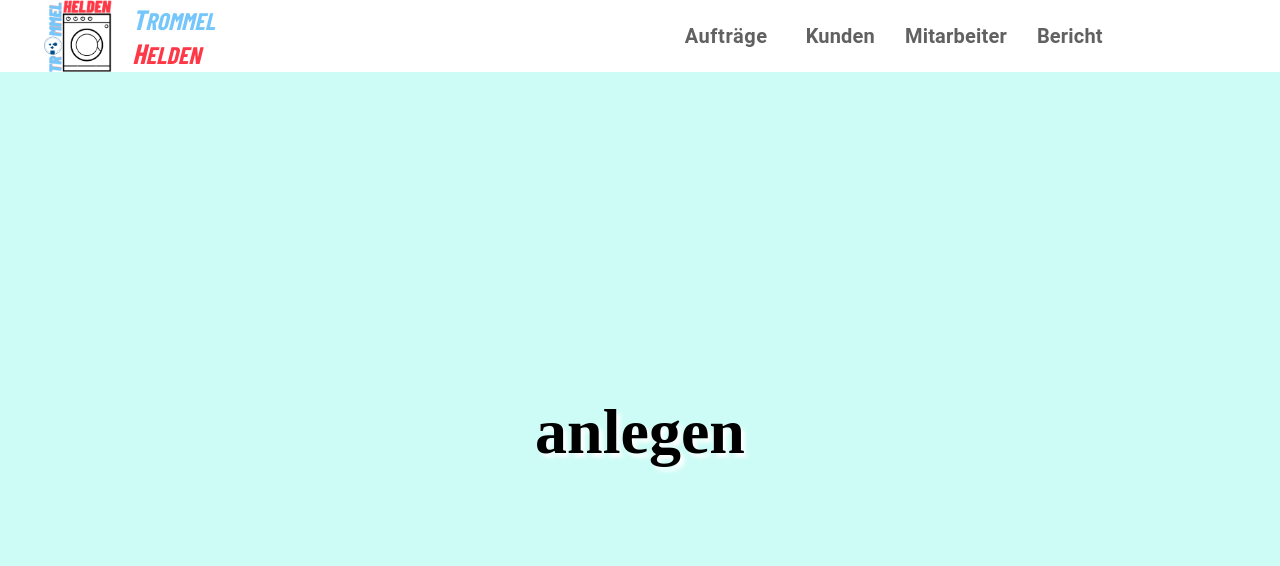
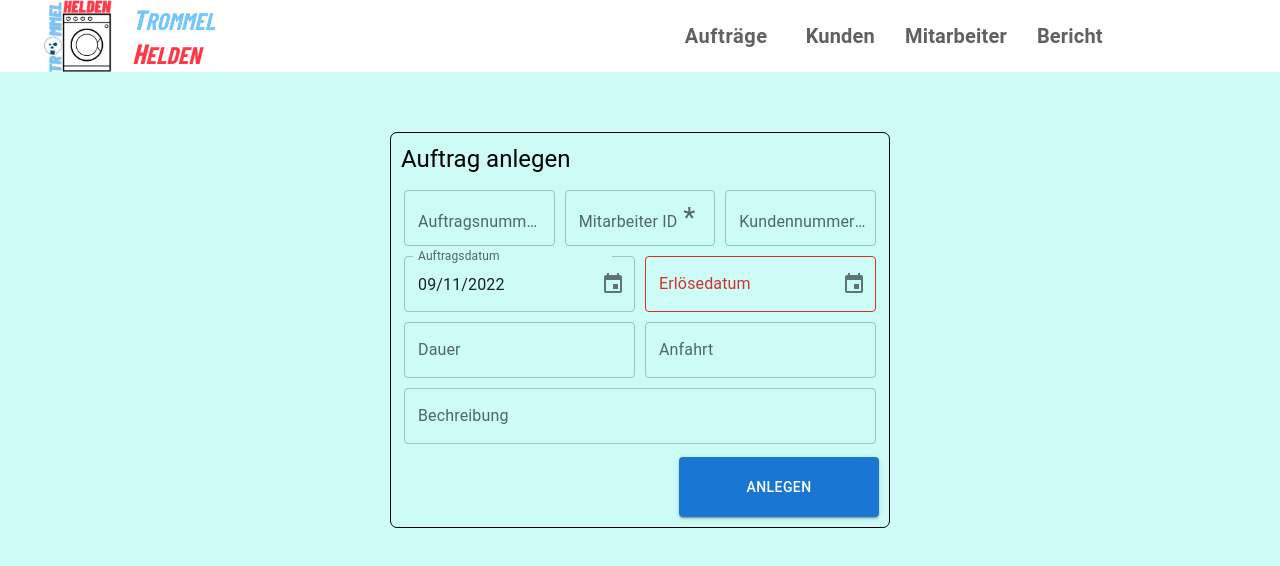
Before and after one commit to EliSa-GH/ps-trommelhelden, a React (Create React App) app in the folder development/app/client/: page /anlegen in a window 1280 px wide. Shown: the top 566 px of the page. Built offline with nearby package versions, Linux system fonts and the light colour scheme.

Commit message:
form in page implement

```diff
--- a/development/app/client/src/components/Progress/Progress.jsx
+++ b/development/app/client/src/components/Progress/Progress.jsx
@@ -1,5 +1,5 @@
 import React from "react";
-import { Box, CircularProgress, Typography } from "@mui/material";
+import { Box, CircularProgress } from "@mui/material";
 
 const Progress = () => {
   return (
--- a/development/app/client/src/components/Table/Table.jsx
+++ b/development/app/client/src/components/Table/Table.jsx
@@ -9,6 +9,7 @@ const Table = ({
   rowID,
   setSelectedAuftraege,
   setKunNr,
+  setMitID,
 }) => {
   const columns = tableHeadings.map((heading) => {
     if (heading === "Beschreibung") {
--- a/development/app/client/src/components/pages/Auftraege/Auftraege.jsx
+++ b/development/app/client/src/components/pages/Auftraege/Auftraege.jsx
@@ -2,11 +2,20 @@ import React, { useState } from "react";
 
 import { useDispatch, useSelector } from "react-redux";
 import Table from "../../Table/Table";
-import { TextField, Box, Button } from "@mui/material";
+import {
+  TextField,
+  Box,
+  Button,
+  Dialog,
+  DialogActions,
+  DialogContent,
+  DialogTitle,
+} from "@mui/material";
 
 import { useNavigate } from "react-router-dom";
 import { getNewAuftraege, deleteAuftrag } from "../../../actions/auftraege";
 import Progress from "../../Progress/Progress";
+import AuftragForm from "./AuftragForm/AuftragForm";
 
 const Auftraege = () => {
   const [selectedAuftraege, setSelectedAuftraege] = useState([
@@ -22,6 +31,7 @@ const Auftraege = () => {
     },
   ]);
   const [MitID, setMitID] = useState("");
+  const [open, setOpen] = useState(false);
 
   const dispatch = useDispatch();
   const navigate = useNavigate();
@@ -30,12 +40,21 @@ const Auftraege = () => {
     return Object.keys(data[0]);
   };
 
+  const handleClickOpen = () => {
+    setOpen(true);
+    console.log(selectedAuftraege);
+  };
+  const handleClose = () => {
+    setOpen(false);
+  };
   const handleDelete = () => {
     dispatch(deleteAuftrag(selectedAuftraege.map((auftrag) => auftrag.Aufnr)));
     navigate(0);
   };
 
-  const handleEdit = () => {};
+  const handleEdit = () => {
+    handleClickOpen();
+  };
 
   const auftraege = useSelector((state) => state.auftraege);
 
@@ -79,7 +98,7 @@ const Auftraege = () => {
             marginRight={12}
           >
             <Button
-              {...(selectedAuftraege.length > 1
+              {...(selectedAuftraege.length !== 1
                 ? { disabled: true }
                 : { disabled: false })}
               sx={{ height: "60px", width: "200px", marginRight: "10px" }}
@@ -99,6 +118,33 @@ const Auftraege = () => {
       ) : (
         <Progress />
       )}
+      <Dialog open={open} onClose={handleClose}>
+        <DialogTitle>Edit</DialogTitle>
+        <DialogContent>
+          <AuftragForm
+            selectedAuftraege={selectedAuftraege}
+            setSelectedAuftraege={setSelectedAuftraege}
+          />
+        </DialogContent>
+        <DialogActions>
+          <Box display="flex" justifyContent="flex-end">
+            <Button
+              onClick={() => console.log(selectedAuftraege)}
+              variant="contained"
+              sx={{ margin: "5px" }}
+            >
+              Confirm
+            </Button>
+            <Button
+              onClick={handleClose}
+              variant="contained"
+              sx={{ margin: "5px" }}
+            >
+              Cancel
+            </Button>
+          </Box>
+        </DialogActions>
+      </Dialog>
     </Box>
   );
 };
--- a/development/app/client/src/components/pages/Auftraege/AuftragForm/AuftragForm.jsx
+++ b/development/app/client/src/components/pages/Auftraege/AuftragForm/AuftragForm.jsx
@@ -1,44 +1,34 @@
 import React, { useState } from "react";
-import {
-  TextField,
-  Button,
-  Box,
-  Dialog,
-  DialogActions,
-  DialogContent,
-  DialogTitle,
-} from "@mui/material";
+import { TextField, Button, Box } from "@mui/material";
 import dayjs from "dayjs";
 import { AdapterDayjs } from "@mui/x-date-pickers/AdapterDayjs";
 import { DesktopDatePicker, LocalizationProvider } from "@mui/x-date-pickers";
 
-const AuftragForm = ({
-  selectedAuftraege,
-  setSelectedAuftraege,
-  open,
-  setOpen,
-}) => {
+const AuftragForm = ({ selectedAuftraege, setSelectedAuftraege }) => {
   const { Aufnr, MitID, KunNr, AufDat, ErlDat, Dauer, Anfahrt, Beschreibung } =
     selectedAuftraege[0];
   const [value, setValue] = useState({
-    AufDat: dayjs(AufDat),
+    AufDat: dayjs(
+      AufDat === ""
+        ? setSelectedAuftraege([
+            {
+              ...selectedAuftraege[0],
+              AufDat: new Date().toLocaleDateString("pt-PT"),
+            },
+          ])
+        : AufDat
+    ),
     ErlDat: dayjs(ErlDat),
   });
-
-  const handleClose = () => {
-    setOpen(false);
-  };
 
   const handleChange = (e) => {
     const { name, value } = e.target;
     setSelectedAuftraege([{ ...selectedAuftraege[0], [name]: value }]);
+    console.log(selectedAuftraege);
   };
 
   return (
     <>
-      <Dialog open={open} onClose={handleClose}>
-        <DialogTitle>Edit</DialogTitle>
-        <DialogContent>
       <form
         onSubmit={(e) => {
           e.preventDefault();
@@ -147,26 +137,6 @@ const AuftragForm = ({
           </Box>
         </Box>
       </form>
-        </DialogContent>
-        <DialogActions>
-          <Box display="flex" justifyContent="flex-end">
-            <Button
-              onClick={() => console.log(selectedAuftraege)}
-              variant="contained"
-              sx={{ margin: "5px" }}
-            >
-              Confirm
-            </Button>
-            <Button
-              onClick={handleClose}
-              variant="contained"
-              sx={{ margin: "5px" }}
-            >
-              Cancel
-            </Button>
-          </Box>
-        </DialogActions>
-      </Dialog>
     </>
   );
 };
--- a/development/app/client/src/components/pages/Auftraege/Submenu/Anlegen.jsx
+++ b/development/app/client/src/components/pages/Auftraege/Submenu/Anlegen.jsx
@@ -1,7 +1,66 @@
-import React from "react";
+import React, { useState } from "react";
+import {
+  Box,
+  Button,
+  Dialog,
+  DialogActions,
+  DialogContent,
+  DialogTitle,
+  Typography,
+} from "@mui/material";
+import AuftragForm from "../AuftragForm/AuftragForm";
 
 const Anlegen = () => {
-  return <h1 className="anlegen">anlegen</h1>;
+  const [selectedAuftraege, setSelectedAuftraege] = useState([
+    {
+      Aufnr: "",
+      MitID: "",
+      KunNr: "",
+      AufDat: "",
+      ErlDat: "",
+      Dauer: "",
+      Anfahrt: "",
+      Beschreibung: "",
+    },
+  ]);
+
+  const handleClick = () => {};
+
+  return (
+    <Box
+      marginTop="50px"
+      width="100%"
+      display="flex"
+      justifyContent="center"
+      alignItems="center"
+    >
+      <Box
+        width="500px"
+        sx={{
+          border: "1px solid #000",
+          borderRadius: "7px",
+          margin: "10px",
+        }}
+      >
+        <Typography variant="h5" sx={{ margin: "10px" }}>
+          Auftrag anlegen
+        </Typography>
+        <AuftragForm
+          selectedAuftraege={selectedAuftraege}
+          setSelectedAuftraege={setSelectedAuftraege}
+        />
+        <Box display="flex" justifyContent="right">
+          <Button
+            onClick={handleClick}
+            sx={{ height: "60px", width: "200px", margin: " 0 10px 10px" }}
+            variant="contained"
+          >
+            Anlegen
+          </Button>
+        </Box>
+      </Box>
+    </Box>
+  );
 };
 
 export default Anlegen;
--- a/development/app/client/src/components/pages/Auftraege/Submenu/Archiv.jsx
+++ b/development/app/client/src/components/pages/Auftraege/Submenu/Archiv.jsx
@@ -2,7 +2,14 @@ import React, { useEffect, useState } from "react";
 import { useDispatch, useSelector } from "react-redux";
 import { useNavigate } from "react-router-dom";
 
-import { Box, Button } from "@mui/material";
+import {
+  Box,
+  Button,
+  Dialog,
+  DialogActions,
+  DialogContent,
+  DialogTitle,
+} from "@mui/material";
 
 import Table from "../../../Table/Table";
 import Progress from "../../../Progress/Progress";
@@ -22,6 +29,9 @@ const Archiv = () => {
   const handleClickOpen = () => {
     setOpen(true);
     console.log(selectedAuftraege);
+  };
+  const handleClose = () => {
+    setOpen(false);
   };
 
   const handleDelete = () => {
@@ -77,14 +87,34 @@ const Archiv = () => {
       ) : (
         <Progress />
       )}
-      {open && (
-        <AuftragForm
-          selectedAuftraege={selectedAuftraege}
-          setSelectedAuftraege={setSelectedAuftraege}
-          open={open}
-          setOpen={setOpen}
-        />
-      )}
+
+      <Dialog open={open} onClose={handleClose}>
+        <DialogTitle>Edit</DialogTitle>
+        <DialogContent>
+          <AuftragForm
+            selectedAuftraege={selectedAuftraege}
+            setSelectedAuftraege={setSelectedAuftraege}
+          />
+        </DialogContent>
+        <DialogActions>
+          <Box display="flex" justifyContent="flex-end">
+            <Button
+              onClick={() => console.log(selectedAuftraege)}
+              variant="contained"
+              sx={{ margin: "5px" }}
+            >
+              Confirm
+            </Button>
+            <Button
+              onClick={handleClose}
+              variant="contained"
+              sx={{ margin: "5px" }}
+            >
+              Cancel
+            </Button>
+          </Box>
+        </DialogActions>
+      </Dialog>
     </Box>
   );
 };
```
Also changed, not shown: 1 other file (tests, documents, lock files or other folders). Lines whose indentation alone changed are shown as unchanged.
